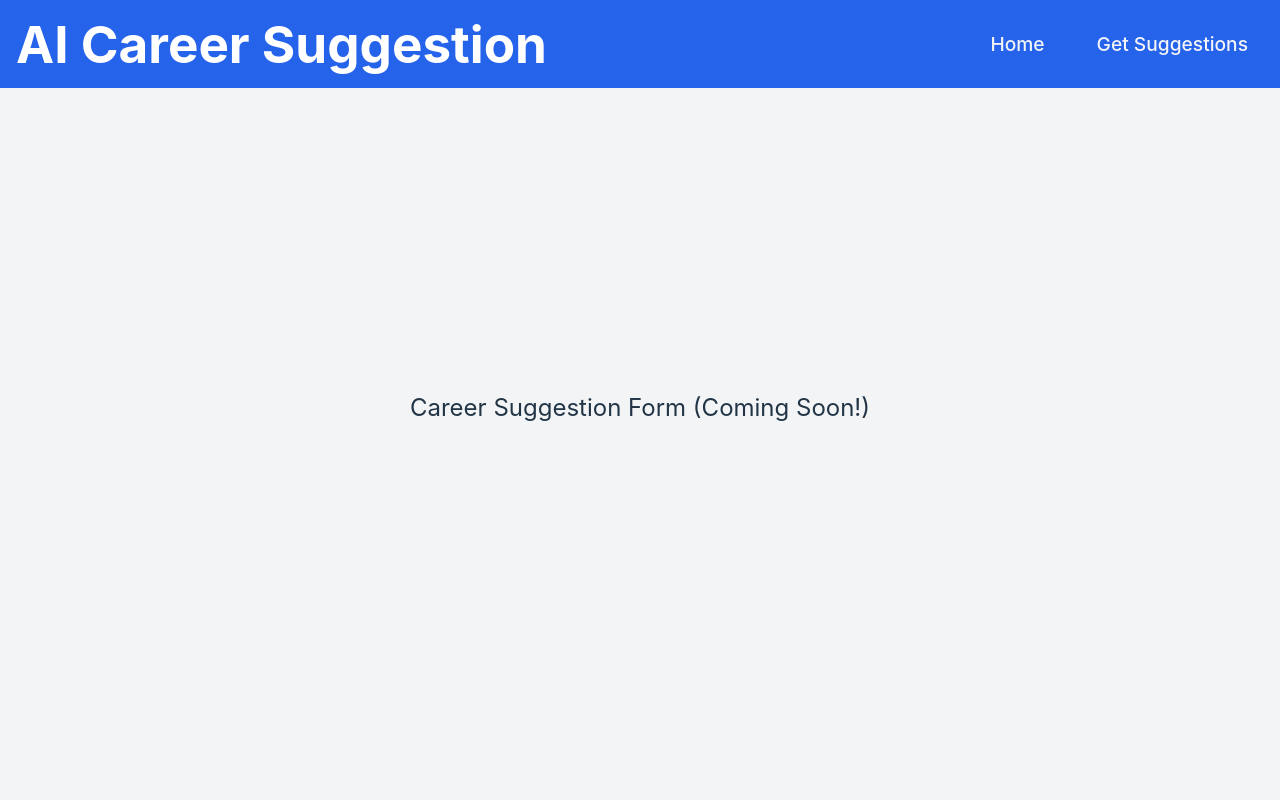
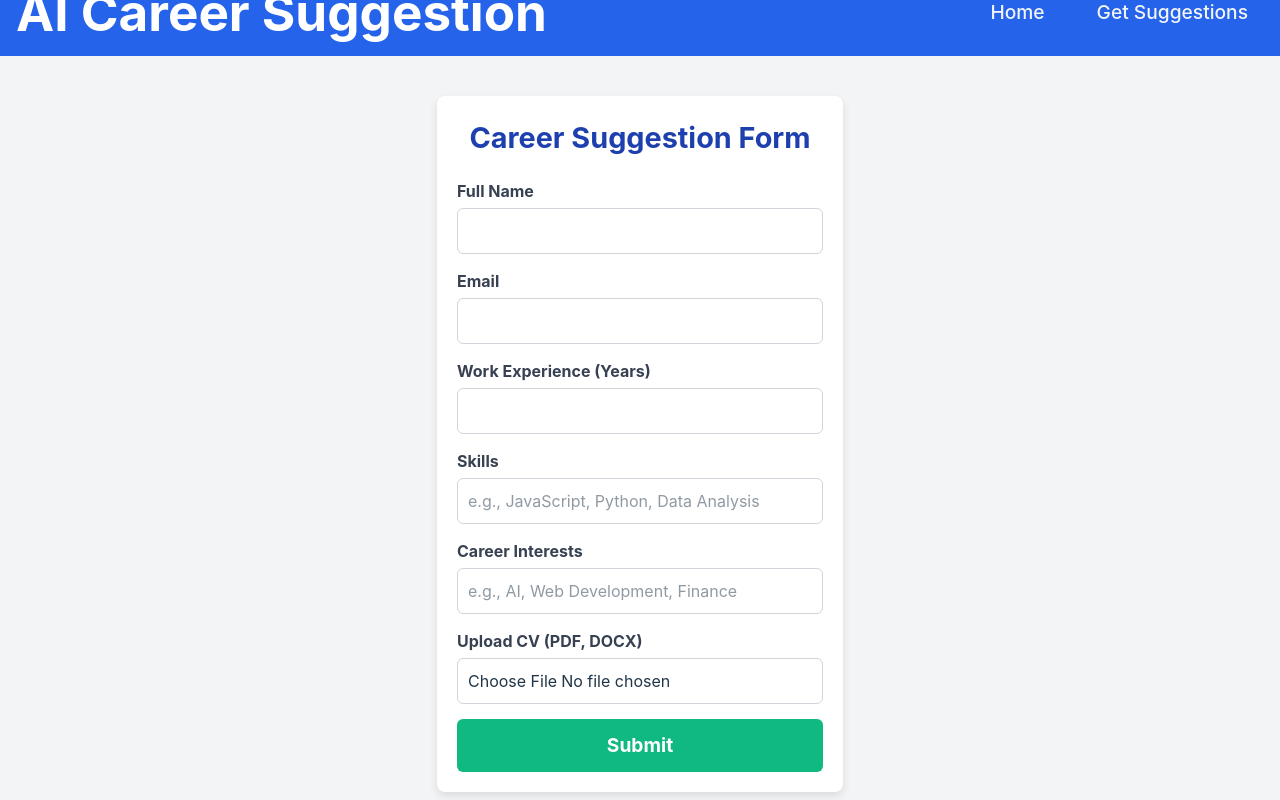
Before and after one commit to adityaroshanpatro/career-suggestion-ai, a React (Vite) app in the folder frontend/: page /form in a window 1280 px wide. Built offline with nearby package versions, Linux system fonts and the light colour scheme.

Commit message:
carrer form

```diff
--- a/frontend/src/App.jsx
+++ b/frontend/src/App.jsx
@@ -1,5 +1,6 @@
 import { BrowserRouter as Router, Routes, Route, Link } from "react-router-dom";
 import "./styles.css"; // Import CSS
+import CareerForm from "./components/CareerForm"; // Import Career Form
 
 export default function App() {
   return (
@@ -45,10 +46,10 @@ function LandingPage() {
 }
 
 // ✅ Career Form Page (Ensure no extra navbar inside)
-function CareerForm() {
-  return (
-    <div className="flex items-center justify-center min-h-[80vh] text-2xl">
-      <p>Career Suggestion Form (Coming Soon!)</p>
-    </div>
-  );
-}
+// function CareerForm() {
+//   return (
+//     <div className="flex items-center justify-center min-h-[80vh] text-2xl">
+//       <p>Career Suggestion Form (Coming Soon!)</p>
+//     </div>
+//   );
+// }
--- /dev/null
+++ b/frontend/src/components/CareerForm.jsx
@@ -0,0 +1,67 @@
+import { useState } from "react";
+import "../styles.css"; // Import styles
+
+export default function CareerForm() {
+  const [formData, setFormData] = useState({
+    fullName: "",
+    email: "",
+    experience: "",
+    skills: "",
+    interests: "",
+    cv: null,
+  });
+
+  const handleChange = (e) => {
+    const { name, value } = e.target;
+    setFormData({ ...formData, [name]: value });
+  };
+
+  const handleFileChange = (e) => {
+    setFormData({ ...formData, cv: e.target.files[0] });
+  };
+
+  const handleSubmit = (e) => {
+    e.preventDefault();
+    console.log("Form submitted:", formData);
+    alert("Form submitted! (Integration pending)");
+  };
+
+  return (
+    <div className="form-container">
+      <h2 className="form-title">Career Suggestion Form</h2>
+      <form onSubmit={handleSubmit} className="career-form">
+        <div className="form-group">
+          <label>Full Name</label>
+          <input type="text" name="fullName" value={formData.fullName} onChange={handleChange} required />
+        </div>
+
+        <div className="form-group">
+          <label>Email</label>
+          <input type="email" name="email" value={formData.email} onChange={handleChange} required />
+        </div>
+
+        <div className="form-group">
+          <label>Work Experience (Years)</label>
+          <input type="number" name="experience" value={formData.experience} onChange={handleChange} required />
+        </div>
+
+        <div className="form-group">
+          <label>Skills</label>
+          <input type="text" name="skills" value={formData.skills} onChange={handleChange} placeholder="e.g., JavaScript, Python, Data Analysis" required />
+        </div>
+
+        <div className="form-group">
+          <label>Career Interests</label>
+          <input type="text" name="interests" value={formData.interests} onChange={handleChange} placeholder="e.g., AI, Web Development, Finance" required />
+        </div>
+
+        <div className="form-group">
+          <label>Upload CV (PDF, DOCX)</label>
+          <input type="file" name="cv" accept=".pdf,.doc,.docx" onChange={handleFileChange} required />
+        </div>
+
+        <button type="submit" className="submit-btn">Submit</button>
+      </form>
+    </div>
+  );
+}
--- a/frontend/src/styles.css
+++ b/frontend/src/styles.css
@@ -87,3 +87,69 @@
     background-color: #1e3a8a; /* Dark blue background */
     color: #ffffff; /* White text */
   }
+
+
+  /* Form Container */
+.form-container {
+    max-width: 500px;
+    margin: 40px auto;
+    padding: 20px;
+    background-color: white;
+    border-radius: 8px;
+    box-shadow: 0 4px 8px rgba(0, 0, 0, 0.1);
+    text-align: center;
+  }
+
+  /* Form Title */
+  .form-title {
+    font-size: 1.8rem;
+    font-weight: bold;
+    margin-bottom: 20px;
+    color: #1e40af;
+  }
+
+  /* Form Group */
+  .form-group {
+    display: flex;
+    flex-direction: column;
+    text-align: left;
+    margin-bottom: 15px;
+  }
+
+  .form-group label {
+    font-size: 1rem;
+    font-weight: bold;
+    margin-bottom: 5px;
+    color: #374151;
+  }
+
+  .form-group input {
+    padding: 10px;
+    font-size: 1rem;
+    border: 1px solid #d1d5db;
+    border-radius: 6px;
+    outline: none;
+    transition: border 0.3s ease;
+  }
+
+  .form-group input:focus {
+    border-color: #2563eb;
+  }
+
+  /* Submit Button */
+  .submit-btn {
+    width: 100%;
+    padding: 12px;
+    font-size: 1.2rem;
+    font-weight: bold;
+    color: white;
+    background-color: #10b981;
+    border: none;
+    border-radius: 6px;
+    cursor: pointer;
+    transition: background 0.3s ease;
+  }
+
+  .submit-btn:hover {
+    background-color: #059669;
+  }
```
